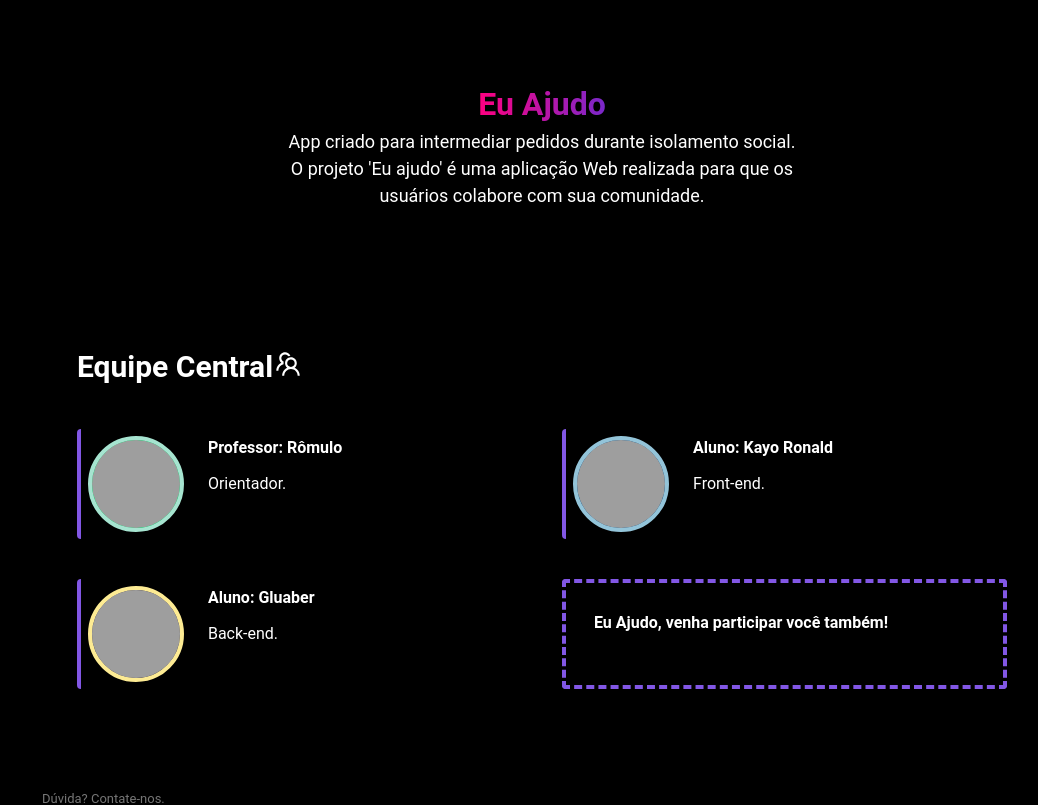
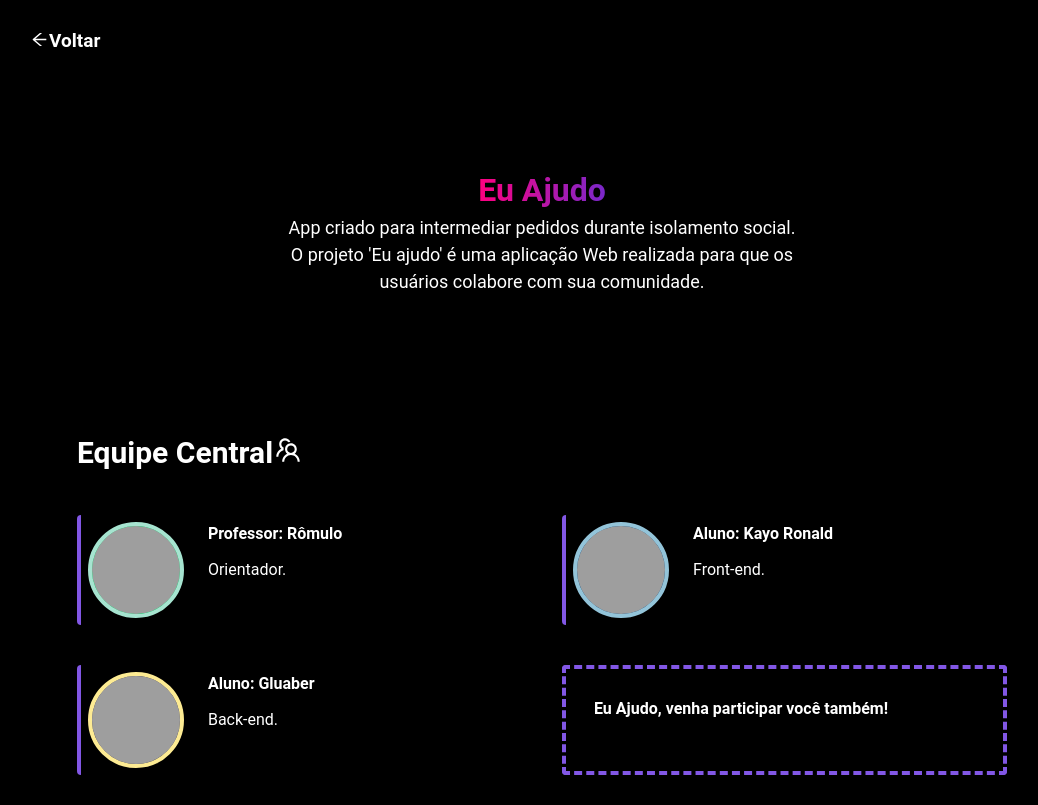
Before and after one commit to KayoRonald/euajudo-app, a React (Create React App) app: page /team in a window 1280 px wide. Shown: the top 805 px of the page, without its empty margins (98-1136 px from the left). Built offline with nearby package versions, Linux system fonts and the light colour scheme; grey boxes are pictures that could not be loaded.

Commit message:
Update file

```diff
--- a/src/components/Spinner/index.tsx
+++ b/src/components/Spinner/index.tsx
@@ -10,6 +10,7 @@ const SpinnerPage: React.FC = () => {
       d="flex"
       alignItems="center"
       justifyContent="center"
+      bg="#000"
 
     >
       <Box display="inline-block">
--- a/src/pages/CreatePoint/ContactForm/index.tsx
+++ b/src/pages/CreatePoint/ContactForm/index.tsx
@@ -2,17 +2,18 @@ import React from 'react'
 import {
   AiOutlineUserDelete,
   AiOutlineMail,
-  AiFillFileText
+  AiFillFileText,
+  AiFillPhone
 } from 'react-icons/ai';
-import Input from '../../../components/Input/';
 import {
   Box,
-  FormControl, FormLabel,
-  Textarea, Button
+  FormControl, FormLabel, Button, Alert, AlertIcon
 } from '@chakra-ui/react';
+import Leaflet, { LeafletMouseEvent } from "leaflet"
+import { Map as MapContainer, Marker, TileLayer } from 'react-leaflet'
 import mapMarker from '../../../image/svg/map-marker.svg';
-import Leaflet from 'leaflet';
-import { Map as MapContainer, Marker, TileLayer } from 'react-leaflet'
+import Input from '../../../components/Input/';
+
 const mapIcon = Leaflet.icon({
   iconUrl: mapMarker,
 
@@ -22,21 +23,32 @@ const mapIcon = Leaflet.icon({
 })
 
 const ContactForm: React.FC = () => {
+  const [position, setPosition] = React.useState({ latitude: 0, longitude: 0 })
+
+  function handleMapClick(event: LeafletMouseEvent) {
+    const { lat, lng } = event.latlng
+    setPosition({ latitude: lat, longitude: lng })
+  }
   return (
     <Box my={8} textAlign="left">
       <MapContainer
         center={[-6.4019317, -36.4511400]}
         zoom={15.7}
-        style={{ width: '100%', height: 280, borderRadius: 7 }}
+        style={
+          { width: '100%', height: 280, borderRadius: 7 }
+        }
+        onclick={handleMapClick}
       >
         <TileLayer
           url={`https://api.mapbox.com/styles/v1/mapbox/light-v10/tiles/256/{z}/{x}/{y}@2x?access_token=pk.eyJ1Ijoia2F5b2t5bGVyIiwiYSI6ImNrcG55N3RnaDBrdnkydm13YTIwdDQ2MXAifQ.mPGFip4w4KhoZSqmUqoY2w`}
         />
         <Marker
           icon={mapIcon}
-          position={[-6.4019317, -36.4511400]}
+          interactive={false}
+          position={[position.latitude, position.longitude]}
         />
       </MapContainer>
+      <AlertPoint />
       <FormControl id="nome" mt={4}>
         <FormLabel>Nome:</FormLabel>
         <Input
@@ -64,12 +76,13 @@ const ContactForm: React.FC = () => {
           iconLeft={<AiFillFileText />}
         />
       </FormControl>
-      <FormControl id="text" mt={2}>
-        <FormLabel>Texto:</FormLabel>
-        <Textarea
-          placeholder="Coloque o seu texto aqui"
-          name="message"
-          required
+      <FormControl id="descricao" mt={2}>
+        <FormLabel>Número para contato:</FormLabel>
+        <Input
+          type="text"
+          name="subjetc"
+          placeholder="Insira a sua descrição"
+          iconLeft={<AiFillPhone />}
         />
       </FormControl>
       <ButtonSend />
@@ -93,3 +106,12 @@ const ButtonSend = () => {
     </Button>
   )
 }
+
+const AlertPoint = () => {
+  return (
+    <Alert status="info" mt={4}>
+      <AlertIcon />
+      Escolhar um local no mapa
+    </Alert >
+  )
+}
--- /dev/null
+++ b/src/pages/Team/NavBar/index.tsx
@@ -0,0 +1,25 @@
+import React from 'react'
+import { AiOutlineArrowLeft } from 'react-icons/ai';
+import {
+  Heading
+} from '@chakra-ui/react';
+import { Link } from 'react-router-dom';
+
+import { Hero, Header } from './styles';
+const NavBar: React.FC = () => {
+  return (
+    <Hero>
+      <Header>
+        <Link to="/">
+          <Heading display="inline-flex" fontSize="19px">
+            <AiOutlineArrowLeft />
+            {' '}
+            Voltar
+          </Heading>
+        </Link>
+      </Header>
+    </Hero>
+  )
+}
+
+export default NavBar
--- /dev/null
+++ b/src/pages/Team/NavBar/styles.ts
@@ -0,0 +1,16 @@
+import styled from 'styled-components';
+
+export const Hero = styled.div`
+  width: 80vw;
+  margin: 0 auto;
+`;
+
+export const Header = styled.div`
+  animation: loadAnimation;
+  animation-duration: 400ms;
+  margin-top: 30px;
+  margin-bottom: 30px;
+  display: flex;
+  align-items: center;
+  justify-content: space-between;
+`;
--- a/src/pages/Team/Team.tsx
+++ b/src/pages/Team/Team.tsx
@@ -8,7 +8,7 @@ import Helmet from 'react-helmet';
 import teamDate from '../../json/team/team.json';
 import FooterContainer from '../../containers/Footer/'
 import * as ROUTES from '../../constants/routes';
-
+import NavBar from './NavBar/'
 type TeamProps = {
   id: number;
   name: string;
@@ -23,6 +23,7 @@ const Team: React.FC<TeamProps> = ({ id, name, avatar, cargo, background }) => {
       <Helmet title="Eu Ajudo | Equipe" />
 
       <Box mb="60px" as="section">
+        <NavBar/>
         <Container py="80px" textAlign="center">
           <chakra.h1
             bgGradient="linear(to-l, #7928CA,#FF0080)"
```
